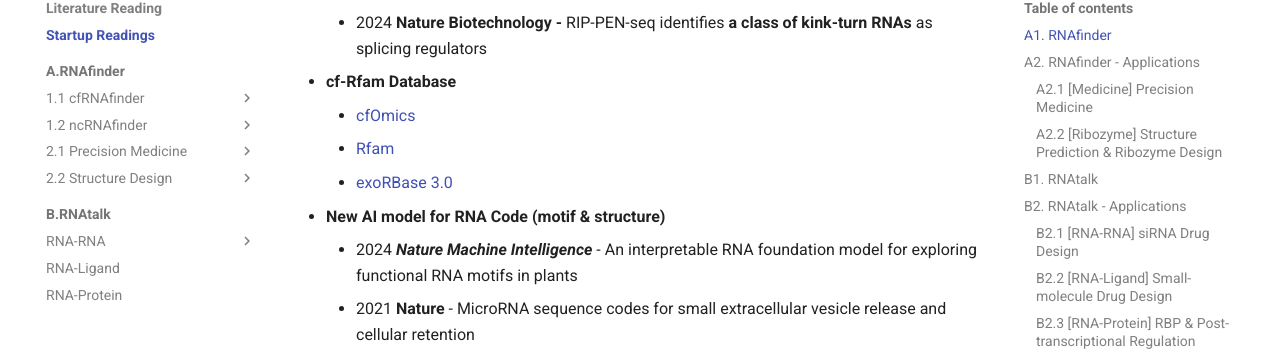
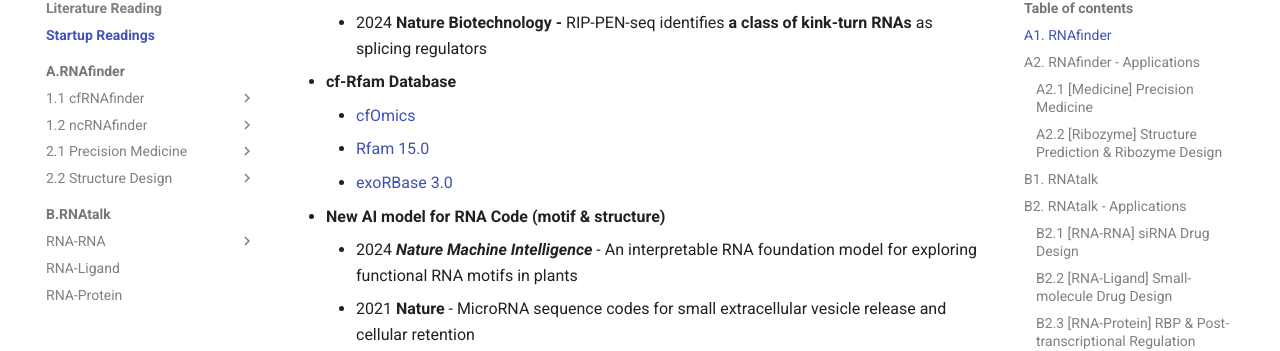
Before and after one commit to lulab/mkdocs, an MkDocs documentation site: the page built from docs/reading/startup.md, in a window 1280 px wide and 900 px high, scrolled down 1247 px. Shown: the part 121-472 px from the top of the window. Built offline with MkDocs 1.6.1 and Material for MkDocs 9.7.7, drawn with Linux system fonts in a browser that asks for light colours.

Commit message:
Update startup.md

```diff
--- a/docs/reading/startup.md
+++ b/docs/reading/startup.md
@@ -28,7 +28,7 @@
     * 2024 **Nature Biotechnology -** RIP-PEN-seq identifies **a class of kink-turn RNAs** as splicing regulators
 * **cf-Rfam Database**
     * [cfOmics](https://cfOmics.ncRNAlab.org)
-    * [Rfam](https://rfam.org/)
+    * [Rfam 15.0](https://rfam.org/)
     * [exoRBase 3.0](http://www.exorbase.org/)
 * **New** **AI** **model for RNA Code (motif & structure)**
     * 2024 ***Nature Machine Intelligence*** - An interpretable RNA foundation model for exploring functional RNA motifs in plants
```
